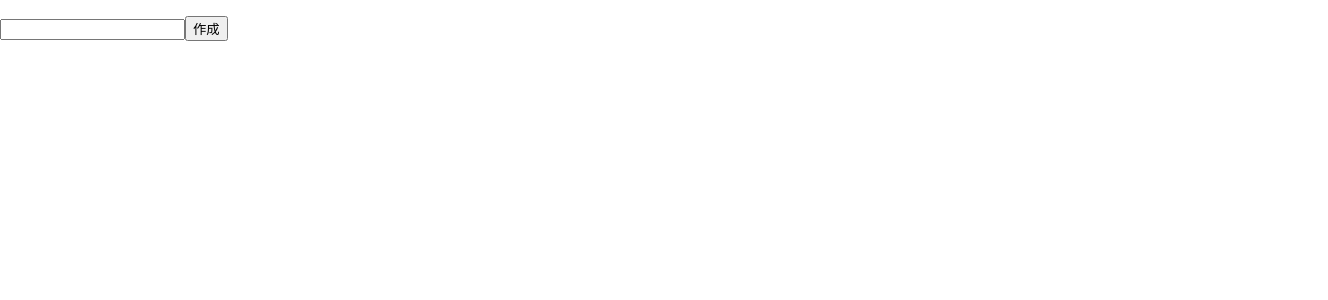
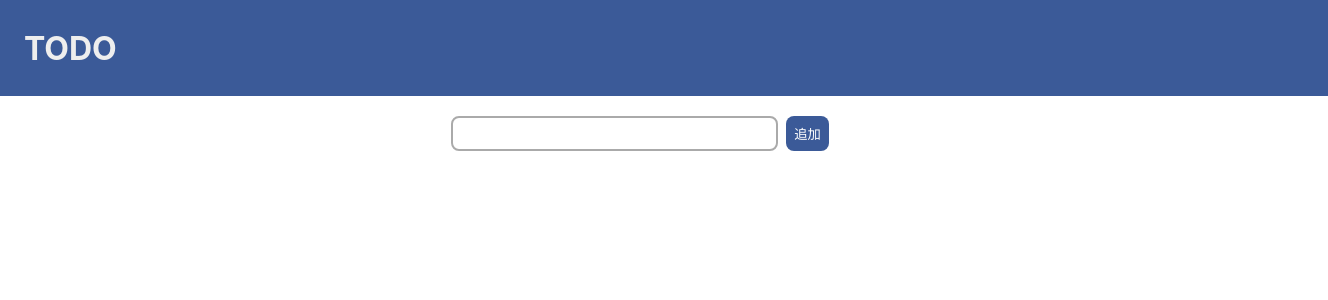
Before and after one commit to DuGlaser/todo-app-with-redux-toolkit, a React (Create React App) app: page / in a window 1280 px wide. Shown: the top 300 px of the page, 1328 px wide, since content can reach past the window. Built offline with nearby package versions, Linux system fonts and the light colour scheme.

Commit message:
:recycle: Fix the Home page

```diff
--- a/src/components/pages/Home.tsx
+++ b/src/components/pages/Home.tsx
@@ -3,6 +3,9 @@ import * as UUID from 'uuid';
 import { useSelector, useDispatch } from 'react-redux';
 import { selectAllTodos } from '../../features/todo/todo.select';
 import { todoAddOne } from '../../features/todo/todo.slice';
+import Header from '../organisms/header';
+import FormWrapper from '../organisms/formWrapper';
+import TodoList from '../organisms/todoList';
 
 const Home: React.FC = () => {
   const [value, setValue] = useState('');
@@ -15,12 +18,14 @@ const Home: React.FC = () => {
 
   const handleSubmit = (e: React.FormEvent<HTMLFormElement>) => {
     e.preventDefault();
+
+    if (value === '') return;
+
     const id = UUID.v4();
     dispath(
       todoAddOne({
         id,
-        title: value,
-        discription: value,
+        description: value,
         isDone: false,
       })
     );
@@ -30,16 +35,13 @@ const Home: React.FC = () => {
 
   return (
     <>
-      <ul>
-        {todos.map((todo) => {
-          return <li>{todo.title}</li>;
-        })}
-      </ul>
-
-      <form onSubmit={handleSubmit}>
-        <input type="text" value={value} onChange={handleChange} />
-        <button type="submit">作成</button>
-      </form>
+      <Header />
+      <FormWrapper
+        handleSubmit={handleSubmit}
+        handleChange={handleChange}
+        value={value}
+      />
+      <TodoList todos={todos} />
     </>
   );
 };
```
